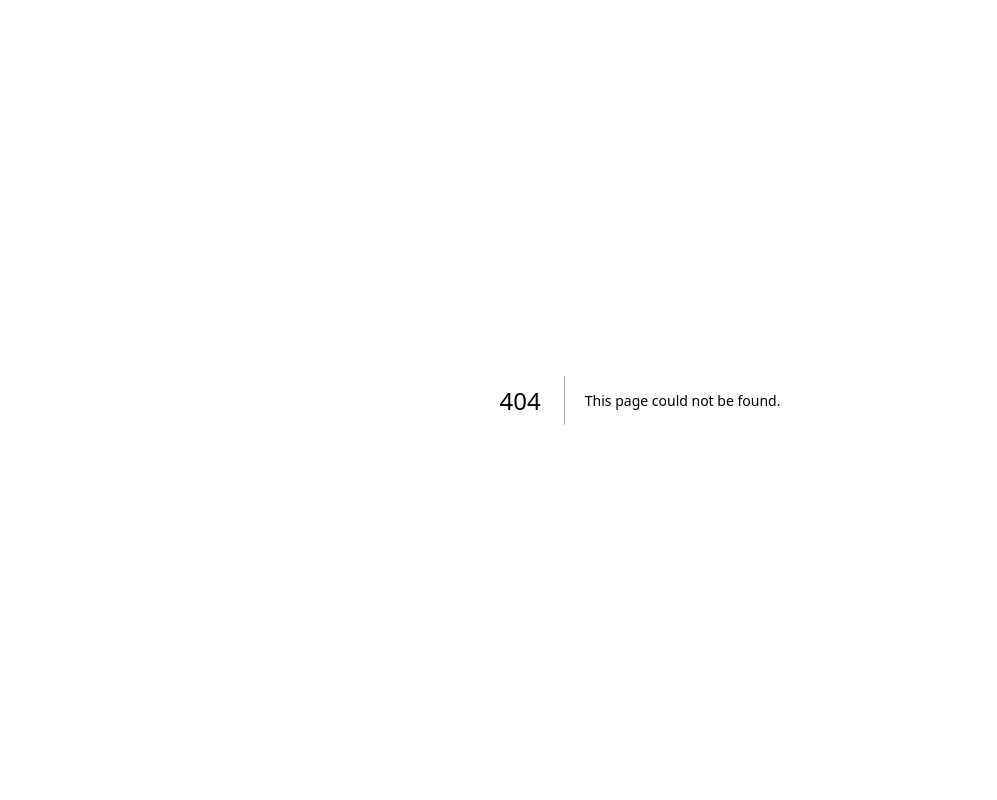
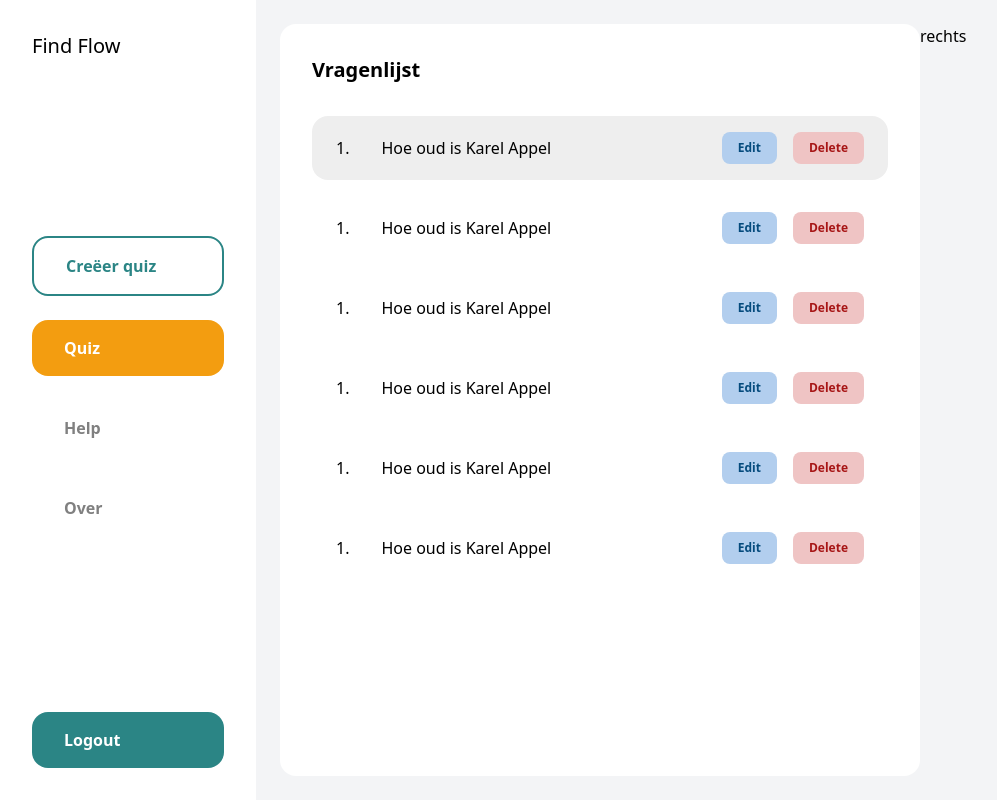
Before and after one commit to joeribreedveld/findflow, a Next.js app: page /quiz in a window 1280 px wide. Before the commit this address had no page. Shown: the whole page, without its empty margins (0-997 px from the left). Built offline with nearby package versions, Linux system fonts and the light colour scheme.

Commit message:
feat(questionlist): make question list in quiz page

```diff
--- a/package.json
+++ b/package.json
@@ -9,6 +9,7 @@
     "start": "next start"
   },
   "dependencies": {
+    "classnames": "^2.3.2",
     "next": "^13.2.4",
     "react": "18.2.0",
     "react-dom": "18.2.0",
--- a/src/components/common/Sidebar.tsx
+++ b/src/components/common/Sidebar.tsx
@@ -1,3 +1,5 @@
+import Link from "next/link";
+
 const Sidebar = () => (
   <nav className="flex min-h-screen min-w-[16rem] flex-col justify-between p-8">
     <section>
@@ -6,9 +8,11 @@ const Sidebar = () => (
     <section>
       <ul className="flex flex-col gap-6">
         <li>
-          <button className="w-full rounded-2xl border-2 border-[#2B8585] px-8 py-4 text-left font-semibold text-[#2B8585]">
-            Creëer quiz
-          </button>
+          <Link href="/quiz">
+            <button className="w-full rounded-2xl border-2 border-[#2B8585] px-8 py-4 text-left font-semibold text-[#2B8585]">
+              Creëer quiz
+            </button>
+          </Link>
         </li>
         <li>
           <button className="w-full rounded-2xl bg-[#F39D10] px-8 py-4 text-left font-semibold text-white">
--- /dev/null
+++ b/src/components/quiz/QuestionList.tsx
@@ -0,0 +1,45 @@
+import classNames from "classnames";
+
+type TQuestionProps = {
+  variant?: "selected";
+};
+
+const QuestionList = () => (
+  <section className="w-[50vw] rounded-2xl bg-white p-8">
+    <h2 className="mb-8 text-xl font-bold">Vragenlijst</h2>
+    <ul className="flex flex-col gap-4">
+      <Question variant="selected" />
+      <Question />
+      <Question />
+      <Question />
+      <Question />
+      <Question />
+    </ul>
+  </section>
+);
+
+const Question = ({ variant }: TQuestionProps) => (
+  <li
+    className={classNames(
+      "flex items-center justify-between rounded-2xl px-6 py-4",
+      {
+        "bg-[#eee]": variant === "selected",
+      }
+    )}
+  >
+    <div className="flex items-center gap-8">
+      <p>1.</p>
+      <p>Hoe oud is Karel Appel</p>
+    </div>
+    <div className="flex items-center gap-4">
+      <button className="rounded-lg bg-[#B2CEEE] px-4 py-2 text-xs font-bold text-[#054B7D]">
+        Edit
+      </button>
+      <button className="rounded-lg bg-[#EFC4C4] px-4 py-2 text-xs font-bold text-[#A71616]">
+        Delete
+      </button>
+    </div>
+  </li>
+);
+
+export default QuestionList;
--- a/src/components/quiz/QuizList.tsx
+++ b/src/components/quiz/QuizList.tsx
@@ -1,3 +1,5 @@
+import Link from "next/link";
+
 const QuizList = () => (
   <ul className="grid h-full grid-cols-3 gap-6 p-6">
     <Quiz />
@@ -15,11 +17,13 @@ const QuizList = () => (
 const Quiz = () => (
   <li className="h-full">
     <article className="flex h-full flex-col">
-      <section className="h-full rounded-t-2xl bg-gray-200"></section>
+      <Link href="/quiz" className="h-full w-full">
+        <section className="h-full rounded-t-2xl bg-gray-200"></section>
+      </Link>
       <section className="flex flex-col gap-4 rounded-b-2xl bg-white px-8 py-6">
         <section className="flex h-full w-full justify-between gap-6">
           <h4 className="font-medium">Het leven van Karel Appel lorem ipsum</h4>
-          <a href="#" className="text-sm text-[#2B8585] underline">
+          <a href="/results" className="text-sm text-[#2B8585] underline">
             Resultaten
           </a>
         </section>
--- /dev/null
+++ b/src/pages/quiz.tsx
@@ -0,0 +1,18 @@
+// Imports
+import { type NextPage } from "next";
+import Sidebar from "~/components/common/Sidebar";
+import QuestionList from "~/components/quiz/QuestionList";
+
+// Functions
+const Quiz: NextPage = () => (
+  <div className="flex">
+    <Sidebar />
+    <div className="flex h-screen w-full bg-gray-100 p-6">
+      <QuestionList />
+      <div>rechts</div>
+    </div>
+  </div>
+);
+
+// Exports
+export default Quiz;
```
Also changed, not shown: 1 other file (tests, documents, lock files or other folders).
